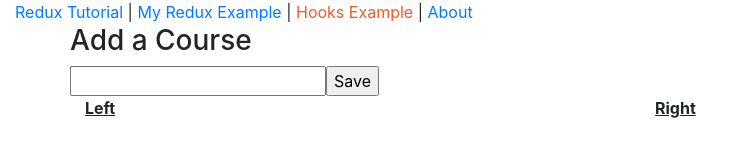
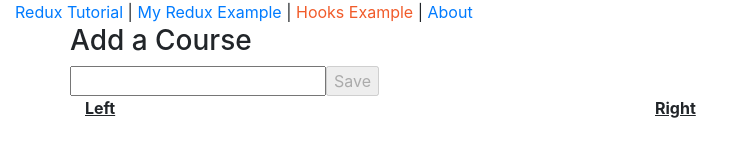
Before and after one commit to cody-ng/react-redux-tutorial, a React (Create React App) app: page /my-hooks in a window 1280 px wide. Shown: the top 160 px of the page, without its empty margins (0-743 px from the left). Built offline with nearby package versions, Linux system fonts and the light colour scheme; what redux-immutable-state-invariant would draw is missing.

Commit message:
Added loading spinner and error message popup

```diff
--- a/package.json
+++ b/package.json
@@ -3,6 +3,11 @@
   "version": "0.1.0",
   "private": true,
   "dependencies": {
+    "@fortawesome/fontawesome-svg-core": "^1.2.30",
+    "@fortawesome/free-brands-svg-icons": "^5.14.0",
+    "@fortawesome/free-regular-svg-icons": "^5.14.0",
+    "@fortawesome/free-solid-svg-icons": "^5.14.0",
+    "@fortawesome/react-fontawesome": "^0.1.11",
     "@reduxjs/toolkit": "^1.4.0",
     "@testing-library/jest-dom": "^4.2.4",
     "@testing-library/react": "^9.5.0",
--- a/src/App.js
+++ b/src/App.js
@@ -5,6 +5,16 @@ import HomePage from "./react-tutorial/homePage";
 import { Header, AboutPage, PageNotFound } from "./components/common";
 import { HomePage as MyReduxHomePage } from "./my-redux-example/components";
 import { HomePage as HooksHomePage } from "./hooks-example/components";
+
+import { library } from "@fortawesome/fontawesome-svg-core";
+import { fab } from "@fortawesome/free-brands-svg-icons";
+import {
+  faCheckSquare,
+  faCoffee,
+  faSpinner,
+} from "@fortawesome/free-solid-svg-icons";
+
+library.add(fab, faCheckSquare, faCoffee, faSpinner);
 
 function App() {
   return (
--- a/src/hooks-example/components/AddCoursePage.js
+++ b/src/hooks-example/components/AddCoursePage.js
@@ -1,5 +1,7 @@
 import React, { useState } from "react";
 import SweetAlert from "react-bootstrap-sweetalert";
+import { Alert } from "react-bootstrap";
+import { FontAwesomeIcon } from "@fortawesome/react-fontawesome";
 
 import { useAddCourse } from "../hooks/CourseAPIs";
 import {
@@ -17,9 +19,11 @@ const AddCoursePage = () => {
 
   const coursesContext = useCoursesContext();
   const dispatch = useCourseDispatchContext();
+  const addCourse = useAddCourse();
+
   const [course, setCourse] = useState(initialState);
   const [courseId, setCourseId] = useState(0);
-  const addCourse = useAddCourse();
+  //const [inputError, setinputError] = useState(null);
 
   const handleChange = (event) => {
     const newCourse = { ...course, title: event.target.value };
@@ -40,28 +44,64 @@ const AddCoursePage = () => {
     console.log(newCourse);
 
     addCourse(newCourse);
+
+    setCourse(initialState);
   };
 
   const onErrorConfirm = () => {
     dispatch(courses_error(null));
   };
 
-  console.log("AddCoursePage - " + coursesContext.error);
+  // console.log("AddCoursePage - " + coursesContext.error);
+
+  if (coursesContext.isLoading) {
+    return (
+      <Alert variant="info">
+        <FontAwesomeIcon icon={["fas", "spinner"]} pulse fixedWidth size="4x" />
+        Adding course...
+      </Alert>
+    );
+  }
+
+  let isSubmitDisabled = course
+    ? course.title
+      ? course.title.length === 0
+      : true
+    : false;
+
+  console.log("AddCoursePage - isSubmitDisabled=" + isSubmitDisabled);
+  console.log(course.title ? "title=true" : "title=false");
+
+  console.log(course);
+
   return (
     <>
       <form onSubmit={useHandleSubmit}>
         <h3>Add a Course</h3>
         <input type="text" onChange={handleChange} value={course.title} />
 
-        <input type="submit" value="Save" />
+        <input type="submit" value="Save" disabled={isSubmitDisabled} />
       </form>
+      {/* {coursesContext.isLoading && <FontAwesomeIcon icon={["fab", "apple"]} />} */}
+      {/* {if( coursesContext.isLoading )
+      return(
+        <Alert bsStyle="info">
+          <FontAwesomeIcon
+            icon={["fas", "spinner"]}
+            pulse
+            fixedWidth
+            size="4x"
+          />
+          Adding course...
+        </Alert>
+      )} */}
+
       {coursesContext.error && (
         <SweetAlert
           warning
           //confirmBtnText="Yes, delete it!"
           // confirmBtnBsStyle="danger"
-          // title={coursesContext.error}
-          title="this is a test"
+          title={coursesContext.error}
           onConfirm={onErrorConfirm}
           // showCancel
           // onCancel={this.onCancel}
--- a/src/hooks-example/hooks/CourseAPIs.js
+++ b/src/hooks-example/hooks/CourseAPIs.js
@@ -14,7 +14,6 @@ export const useAddCourse = () => {
       // simulate a server API call
       setTimeout(() => {
         dispatch(courses_added(course));
-        dispatch(courses_loading(false));
       }, 1000);
     },
     [dispatch]
--- a/src/hooks-example/reducers/ActionCreators.js
+++ b/src/hooks-example/reducers/ActionCreators.js
@@ -2,7 +2,7 @@ import {
   COURSES_IS_LOADING,
   COURSES_ADDED,
   COURSES_REMOVED,
-  COURSES_HAS_ERRORED,
+  COURSES_SET_ERRORED,
 } from "../reducers/ActionTypes";
 
 // ---------------------------------------------------
@@ -24,6 +24,6 @@ export const courses_removed = (payload) => ({
 });
 
 export const courses_error = (payload) => ({
-  type: COURSES_HAS_ERRORED,
+  type: COURSES_SET_ERRORED,
   payload,
 });
--- a/src/hooks-example/reducers/ActionTypes.js
+++ b/src/hooks-example/reducers/ActionTypes.js
@@ -2,4 +2,4 @@ export const COURSES_IS_LOADING = "COURSES_IS_LOADING";
 export const COURSES_ADDED = "COURSES_ADDED";
 export const COURSES_REMOVED = "COURSES_REMOVED";
 //export const COURSES_RECEIVED = "COURSES_RECEIVED";
-export const COURSES_HAS_ERRORED = "COURSES_HAS_ERRORED";
+export const COURSES_SET_ERRORED = "COURSES_SET_ERRORED";
--- a/src/hooks-example/reducers/CoursesReducer.js
+++ b/src/hooks-example/reducers/CoursesReducer.js
@@ -2,7 +2,7 @@ import {
   COURSES_IS_LOADING,
   COURSES_ADDED,
   COURSES_REMOVED,
-  COURSES_HAS_ERRORED,
+  COURSES_SET_ERRORED,
 } from "./ActionTypes";
 
 const defaultState = {
@@ -21,7 +21,6 @@ const CoursesReducer = (state = defaultState, action) => {
       return {
         ...state,
         isLoading: payload,
-        error: null,
       };
 
     case COURSES_ADDED:
@@ -81,8 +80,8 @@ const CoursesReducer = (state = defaultState, action) => {
 
     //return state;
 
-    case COURSES_HAS_ERRORED:
-      console.log("COURSES_HAS_ERRORED");
+    case COURSES_SET_ERRORED:
+      console.log("COURSES_SET_ERRORED");
       return {
         ...state,
         error: payload,
```
Also changed, not shown: 1 other file (tests, documents, lock files or other folders).
